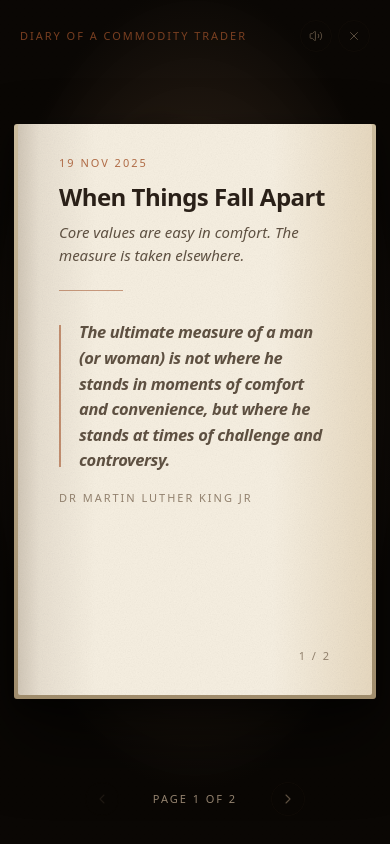
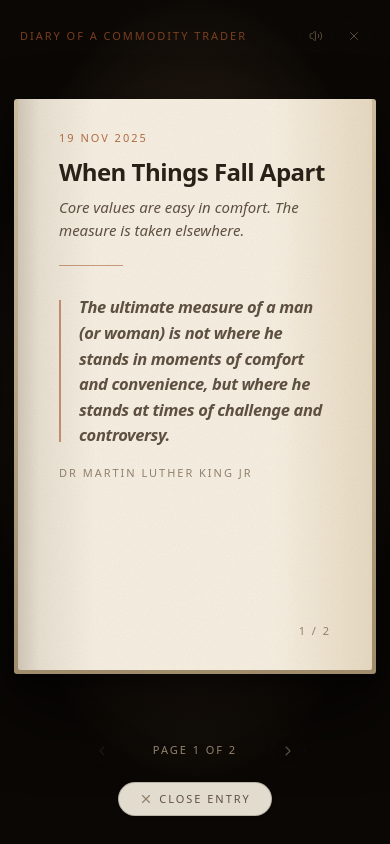
Before and after one commit to Aleemcode/commodity-trader, a Next.js app: page /entry/when-things-fall-apart in a window 390 px wide. Built offline with nearby package versions, Linux system fonts and the light colour scheme.

Commit message:
Add thumb-friendly mobile exit button to diary reader

```diff
--- a/src/components/diary/DiaryBook.tsx
+++ b/src/components/diary/DiaryBook.tsx
@@ -559,7 +559,7 @@ export function DiaryBook({
 
       {/* Footer: the controls, flanked by the neighbouring entries so a
           reader can keep going without returning to the rail. */}
-      <div className="relative z-10 grid shrink-0 grid-cols-[1fr_auto_1fr] items-center gap-4 px-5 pb-7 pt-4 md:px-10">
+      <div className="relative z-10 flex shrink-0 flex-col items-center gap-3.5 px-5 pb-7 pt-4 sm:grid sm:grid-cols-[1fr_auto_1fr] sm:gap-4 md:px-10">
         {onNavigate && neighbours?.previous ? (
           <button
             type="button"
@@ -577,7 +577,7 @@ export function DiaryBook({
           <span className="hidden sm:block" />
         )}
 
-        <div className="col-start-2 flex items-center justify-center gap-5">
+        <div className="flex items-center justify-center gap-5 sm:col-start-2">
           <button
             type="button"
             onClick={goPrevious}
@@ -604,6 +604,22 @@ export function DiaryBook({
             className="rounded-full border border-[color-mix(in_oklab,var(--ink)_20%,transparent)] p-2 text-[var(--ink-soft)] transition-[color,border-color,opacity] hover:border-[var(--accent)]/60 hover:text-[var(--accent)] disabled:opacity-25"
           >
             <ChevronRight className="h-4 w-4" strokeWidth={1.6} />
+          </button>
+        </div>
+
+        {/* Mobile exit button right at natural thumb reach */}
+        <div className="flex w-full items-center justify-center sm:hidden">
+          <button
+            type="button"
+            onClick={() => {
+              playCover()
+              onClose()
+            }}
+            aria-label="Close diary entry"
+            className="stamp flex items-center gap-1.5 rounded-full border border-[color-mix(in_oklab,var(--ink)_22%,transparent)] bg-[color-mix(in_oklab,var(--paper)_92%,transparent)] px-5 py-2 text-[9.5px] text-[var(--ink-soft)] shadow-sm backdrop-blur transition-all hover:border-[var(--accent)] hover:text-[var(--accent)] active:scale-95"
+          >
+            <X className="h-3.5 w-3.5 text-[var(--ink-faint)]" strokeWidth={2} />
+            <span>Close entry</span>
           </button>
         </div>
 
```
Also changed, not shown: 1 other file (tests, documents, lock files or other folders). Lines whose indentation alone changed are shown as unchanged.
